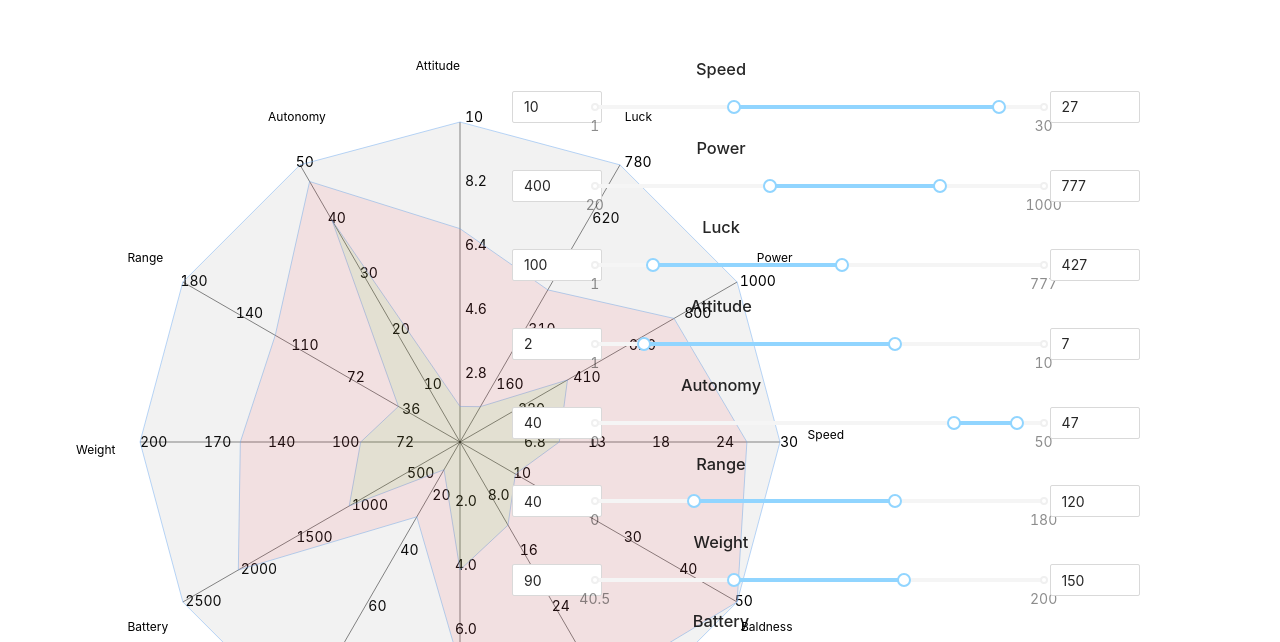
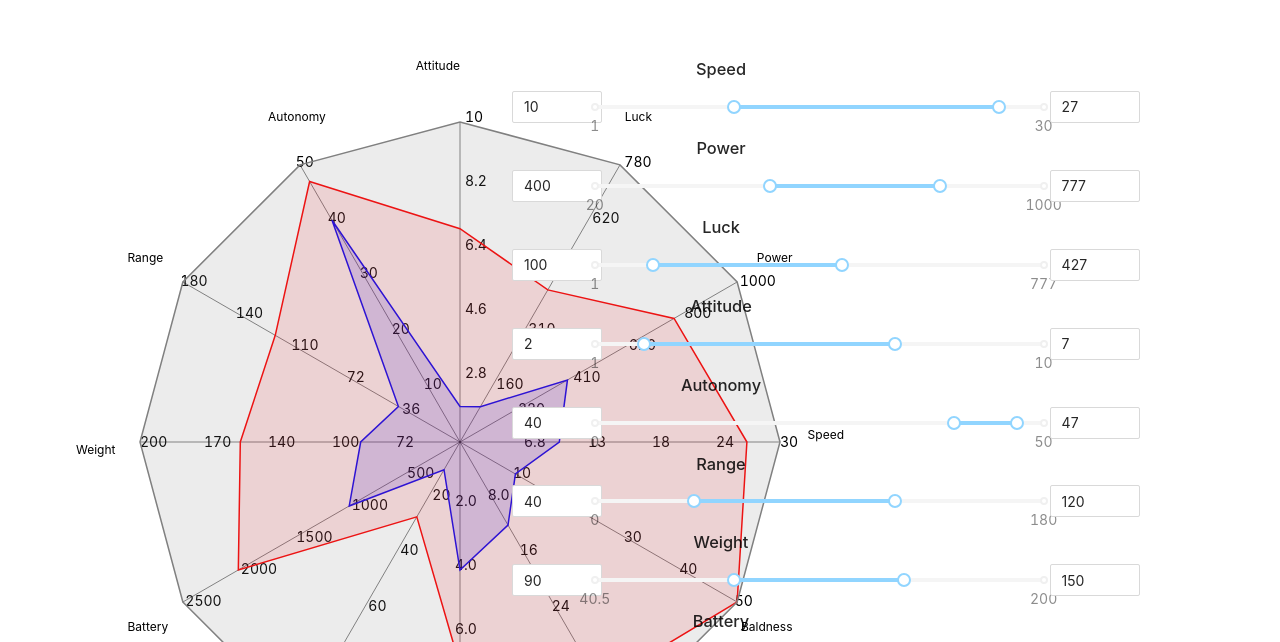
Before and after one commit to RusuVasile0309/RadarChart, a React (Create React App) app: page / in a window 1280 px wide. Shown: the part 158-800 px from the top of the page. Built offline with nearby package versions, Linux system fonts and the light colour scheme.

Commit message:
minor styling changes

```diff
--- a/src/MainComponent.jsx
+++ b/src/MainComponent.jsx
@@ -15,14 +15,14 @@ const MainComponent = ({ data }) => {
             };
             if (i === 0) {
                 intermediaryValues[i] = {
-                    fill: 'rgba(24,250,20,0.8)',
-                    stroke: 'rgba(114,172,240,1)'
+                    fill: 'blue',
+                    stroke: 'blue'
                 }
             }
             if (i === 1) {
                 intermediaryValues[i] = {
                     fill: 'rgba(254,0,20,0.8)',
-                    stroke: 'rgba(114,172,240,1)'
+                    stroke: 'red'
                 }
             }
         }
--- a/src/RadarComponents.jsx
+++ b/src/RadarComponents.jsx
@@ -10,14 +10,14 @@ const RadarComponent = ({ domains, data }) => {
     const [borderData, setBorderData] = useState({
         name: 'Border',
         fill: 'grey',
-        stroke: 'rgba(114,172,240,1)'
+        stroke: 'grey'
     });
 
     useEffect(() => {
         let intermediaryBorder = {
             name: 'Border',
             fill: 'grey',
-            stroke: 'rgba(114,172,240,1)'
+            stroke: 'grey'
         };
         domains.map((element) => {
             intermediaryBorder[element.name] = element.domain[1];
@@ -46,9 +46,9 @@ const RadarComponent = ({ domains, data }) => {
                         fontSize: 12
                     },
                     polygons: {
-                        strokeWidth: 0.5,
+                        strokeWidth: 1.5,
                         strokeOpacity: 1,
-                        fillOpacity: 0.1
+                        fillOpacity: 0.15
                     }
 
                 }}
```
